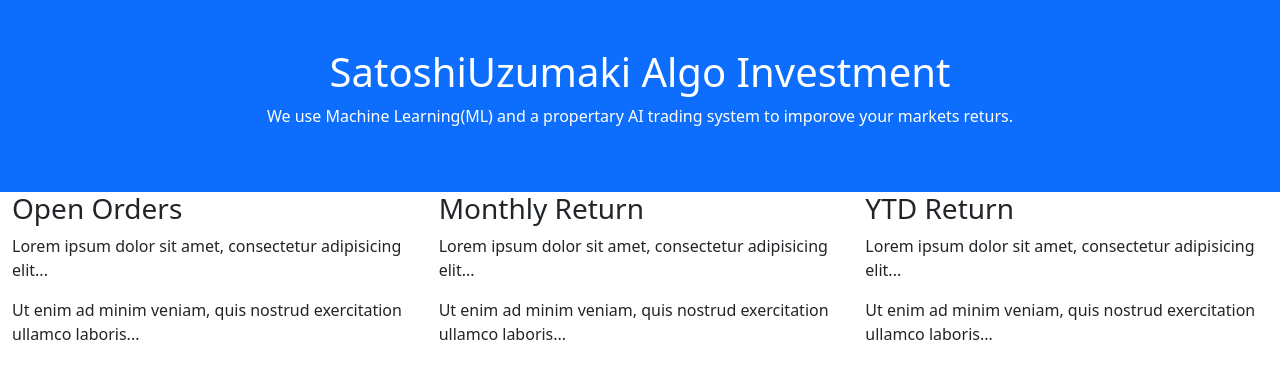
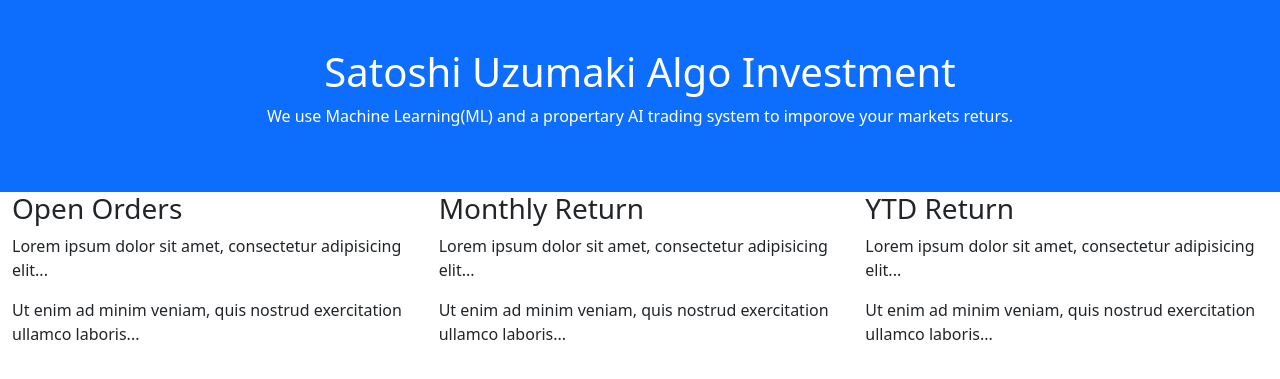
Before and after one commit to laguz/laguz.tech, a Flask app: page / in a window 1280 px wide. Shown: the part 56-435 px from the top of the page. Run offline with Flask 3, Linux system fonts and the light colour scheme.

Commit message:
Fix the name

```diff
--- a/config.py
+++ /dev/null
@@ -1,2 +0,0 @@
-class Configuration(object):
-    DEBUG = True
--- a/templates/base.html
+++ b/templates/base.html
@@ -1,7 +1,7 @@
 <!DOCTYPE html>
 <html lang="en">
 <head>
-  <title>Laguz Tech</title>
+  <title>Satoshi Uzumaki Investments</title>
   <meta charset="utf-8">
   <meta name="viewport" content="width=device-width, initial-scale=1">
   <link href="https://cdn.jsdelivr.net/npm/bootstrap@5.3.1/dist/css/bootstrap.min.css" rel="stylesheet" integrity="sha384-4bw+/aepP/YC94hEpVNVgiZdgIC5+VKNBQNGCHeKRQN+PtmoHDEXuppvnDJzQIu9" crossorigin="anonymous">
--- a/templates/index.html
+++ b/templates/index.html
@@ -2,7 +2,7 @@
 
 {% block content %}
 <div class="container-fluid p-5 bg-primary text-white text-center">
-  <h1>SatoshiUzumaki Algo Investment</h1>
+  <h1>Satoshi Uzumaki Algo Investment</h1>
   <p>We use Machine Learning(ML) and a propertary AI trading system to imporove your markets returs.</p>
 </div>
 
```
